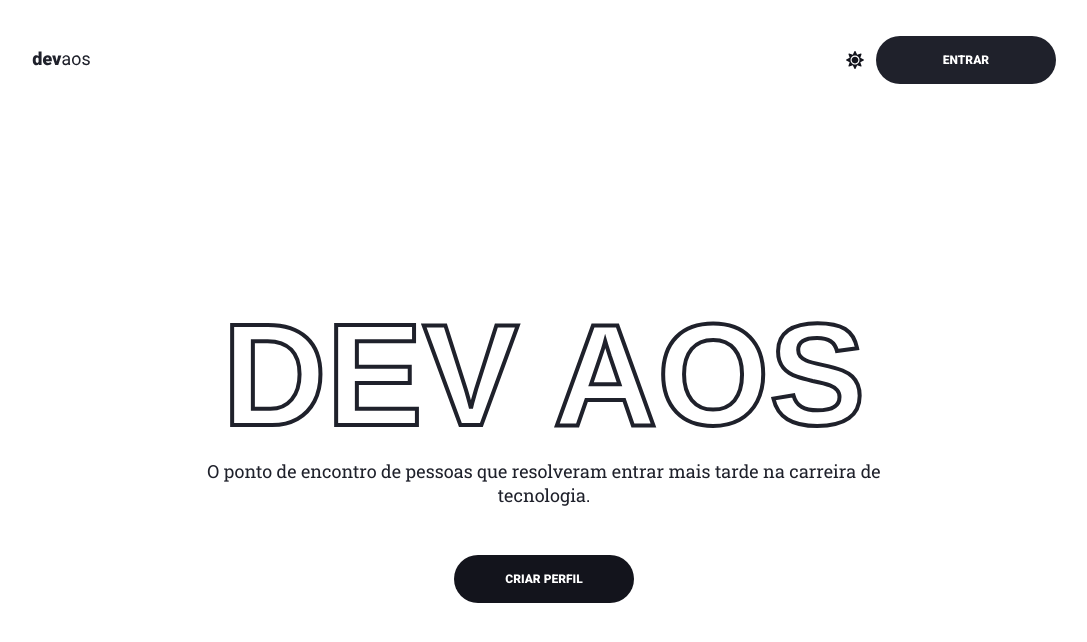
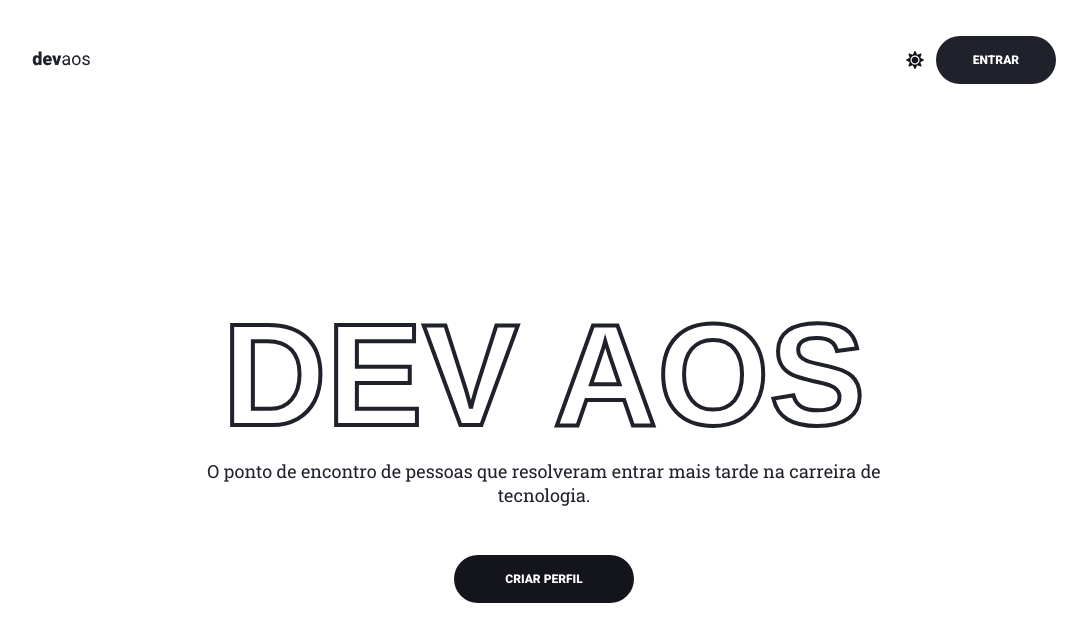
Before and after one commit to fischerafael/devaos-client, a Next.js app: page / in a window 1280 px wide. Shown: the top 642 px of the page, without its empty margins (96-1183 px from the left). Built offline with nearby package versions, Linux system fonts and the light colour scheme.

Commit message:
added editing state and button

```diff
--- /dev/null
+++ b/src/components/atoms/AuthNavButton/index.tsx
@@ -0,0 +1,48 @@
+import styled from 'styled-components'
+import Link from 'next/link'
+import { useRouter } from 'next/router'
+
+interface Props {
+    url?: string
+    action?(e: any): void
+}
+
+const AuthNavButton: React.FC<Props> = ({ children, url, action }) => {
+    const { query } = useRouter()
+    const { github } = query
+
+    return (
+        <Link href={url ? url : github ? `/${github}` : '/'}>
+            <a style={{ textDecoration: 'none' }}>
+                <NavBarButtonStyle onClick={action}>
+                    {children}
+                </NavBarButtonStyle>
+            </a>
+        </Link>
+    )
+}
+
+export default AuthNavButton
+
+export const NavBarButtonStyle = styled.button`
+    height: 4rem;
+    min-width: 10rem;
+
+    border-radius: 2rem;
+
+    font-size: 1rem;
+    font-weight: 900;
+
+    background: ${({ theme }) => theme.color.dark};
+    color: ${({ theme }) => theme.color.white};
+
+    transition: 0.5s;
+
+    &:hover {
+        background: ${({ theme }) => theme.color.cian};
+    }
+
+    @media (max-width: 400px) {
+        min-width: 5rem;
+    }
+`
--- a/src/components/atoms/NavButton/index.tsx
+++ b/src/components/atoms/NavButton/index.tsx
@@ -1,22 +1,25 @@
 import styled from 'styled-components'
 import Link from 'next/link'
-import { useRouter } from 'next/router'
 
 interface Props {
     url?: string
+    active?: boolean
     action?(e: any): void
 }
 
-const NavButton: React.FC<Props> = ({ children, url, action }) => {
-    const { query } = useRouter()
-    const { github } = query
-
+const NavButton: React.FC<Props> = ({ children, url, active, action }) => {
     return (
-        <Link href={url ? url : `/${github}`}>
+        <Link href={url ? url : '/'}>
             <a style={{ textDecoration: 'none' }}>
-                <NavBarButtonStyle onClick={action}>
-                    {children}
-                </NavBarButtonStyle>
+                {active ? (
+                    <ActiveNavBarButtonStyle onClick={action}>
+                        {children}
+                    </ActiveNavBarButtonStyle>
+                ) : (
+                    <InactiveNavBarButtonStyle onClick={action}>
+                        {children}
+                    </InactiveNavBarButtonStyle>
+                )}
             </a>
         </Link>
     )
@@ -26,23 +29,28 @@ export default NavButton
 
 export const NavBarButtonStyle = styled.button`
     height: 4rem;
-    min-width: 15rem;
+    min-width: 10rem;
 
     border-radius: 2rem;
+    margin-right: 1rem;
 
     font-size: 1rem;
-    font-weight: 900;
-
-    background: ${({ theme }) => theme.color.dark};
-    color: ${({ theme }) => theme.color.white};
+    font-weight: 700;
 
     transition: 0.5s;
 
-    &:hover {
-        background: ${({ theme }) => theme.color.cian};
-    }
+    @media (max-width: 400px) {
+        font-size: 0.75rem;
+        min-width: 1rem;
 
-    @media (max-width: 400px) {
-        min-width: 10rem;
+        padding: 0 1rem;
     }
 `
+const ActiveNavBarButtonStyle = styled(NavBarButtonStyle)`
+    color: ${({ theme }) => theme.color.white};
+    background: ${({ theme }) => theme.color.cian};
+`
+const InactiveNavBarButtonStyle = styled(NavBarButtonStyle)`
+    color: ${({ theme }) => theme.color.dark};
+    background: transparent;
+`
--- a/src/components/organisms/NavBar/index.tsx
+++ b/src/components/organisms/NavBar/index.tsx
@@ -1,17 +1,22 @@
-import NavButton from '../../atoms/NavButton'
+import AuthNavButton from '../../atoms/AuthNavButton'
 
 import styled from 'styled-components'
 import Link from 'next/link'
 
-import { useContext } from 'react'
+import { useContext, useState } from 'react'
 import ThemeContext from '../../../contexts/theme'
 import useAuth from '../../../hooks/useAuth'
 
 import { FaSun, FaMoon } from 'react-icons/fa'
+import AuthContext from '../../../contexts/auth'
+import NavButton from '../../atoms/NavButton'
 
 const NavBar = () => {
     const { handleChangeTheme, dark } = useContext(ThemeContext)
-    const { logged, user, isOwner, handleLogout } = useAuth()
+    const { logged, user, isOwner } = useAuth()
+    const { handleLogout } = useContext(AuthContext)
+
+    const [activeEditMode, setEditMode] = useState(false)
 
     return (
         <NavBarContainerStyle>
@@ -30,10 +35,21 @@ const NavBar = () => {
                     ) : (
                         <FaSun onClick={handleChangeTheme} />
                     )}
+                    {logged && (
+                        <NavButton
+                            url={`${user.github}`}
+                            action={() => setEditMode(!activeEditMode)}
+                            active={activeEditMode}
+                        >
+                            Editar Perfil
+                        </NavButton>
+                    )}
                     {logged ? (
-                        <NavButton action={handleLogout}>SAIR</NavButton>
+                        <AuthNavButton action={handleLogout}>
+                            SAIR
+                        </AuthNavButton>
                     ) : (
-                        <NavButton url="/login">ENTRAR</NavButton>
+                        <AuthNavButton url="/login">ENTRAR</AuthNavButton>
                     )}
                 </NavBarActionsStyle>
             </NavBarContentStyle>
--- a/src/contexts/auth.tsx
+++ b/src/contexts/auth.tsx
@@ -1,4 +1,5 @@
 import { createContext, useState } from 'react'
+import { Router, useRouter } from 'next/router'
 
 interface Props {
     logged: boolean
--- a/src/hooks/useAuth/index.tsx
+++ b/src/hooks/useAuth/index.tsx
@@ -22,9 +22,10 @@ const useAuth = () => {
 
     useEffect(() => {
         if (user.github === github) setIsOwner(true)
+        if (user.github === '') setIsOwner(false)
     }, [user.github, github])
 
-    return { logged, user, isOwner, handleLogout }
+    return { logged, user, isOwner }
 }
 
 export default useAuth
```
